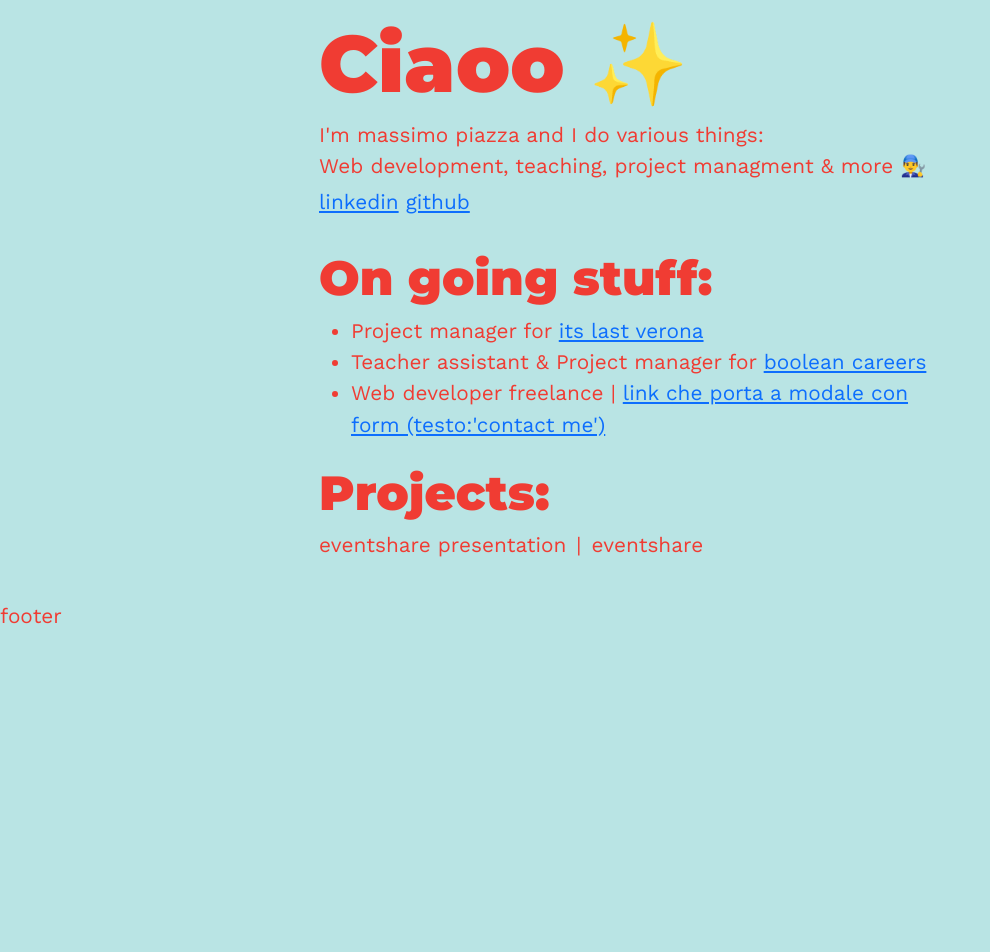
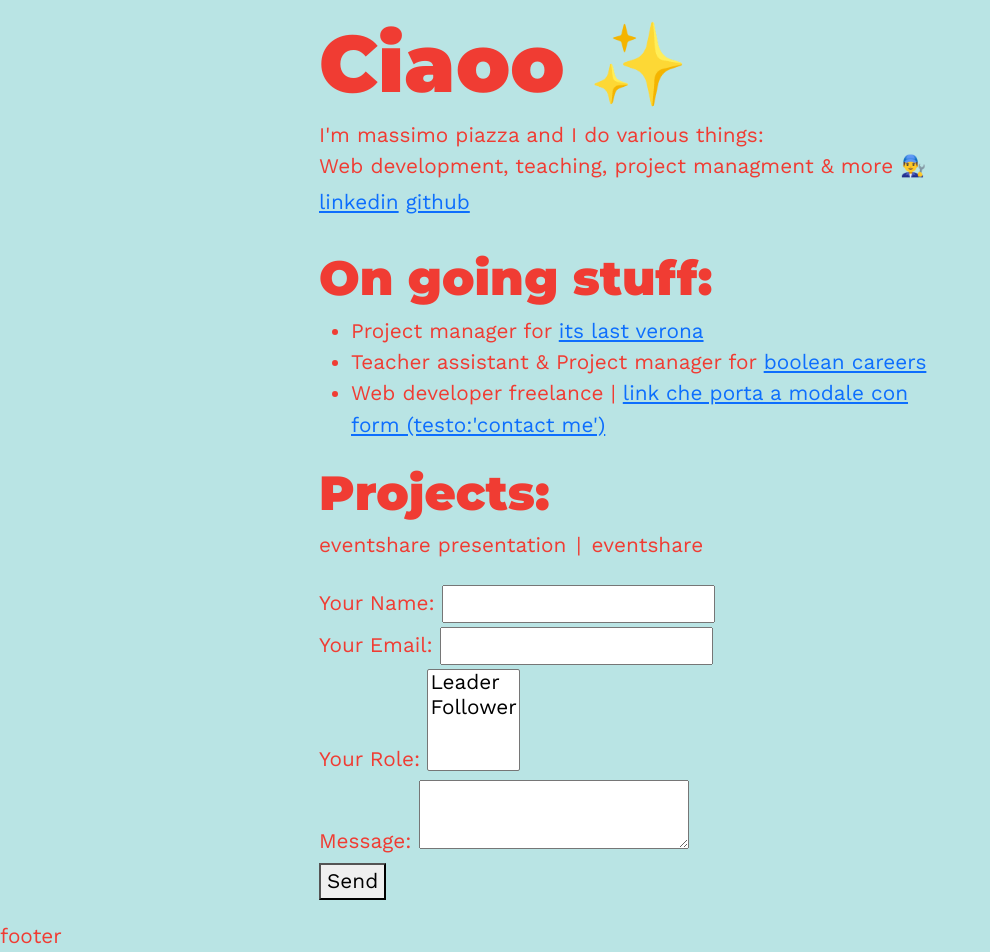
Before and after one commit to macs-massimopiazza/massimopiazza.com-lite, an Eleventy site: page src/index.njk in a window 1280 px wide. Shown: the whole page, without its empty margins (0-990 px from the left). Before the commit the page ends 800 px from the top, so only its background shows below. Built offline with nearby package versions, Linux system fonts and the light colour scheme; Eleventy itself is replaced by a stand-in of ours; files that its build step writes are made by us from their sources.

Commit message:
form init

```diff
--- /dev/null
+++ b/src/_includes/form.njk
@@ -0,0 +1,20 @@
+<form name="contact" method="POST" data-netlify="true">
+  <p>
+    <label>Your Name: <input type="text" name="name" /></label>
+  </p>
+  <p>
+    <label>Your Email: <input type="email" name="email" /></label>
+  </p>
+  <p>
+    <label>Your Role: <select name="role[]" multiple>
+      <option value="leader">Leader</option>
+      <option value="follower">Follower</option>
+    </select></label>
+  </p>
+  <p>
+    <label>Message: <textarea name="message"></textarea></label>
+  </p>
+  <p>
+    <button type="submit">Send</button>
+  </p>
+</form>
--- a/src/index.njk
+++ b/src/index.njk
@@ -6,3 +6,5 @@ layout: 'base.njk'
 {% include 'sections/intro.njk' %}
 {% include 'sections/on-going.njk' %}
 {% include 'sections/projects.njk' %}
+
+{% include 'form.njk' %}
```
